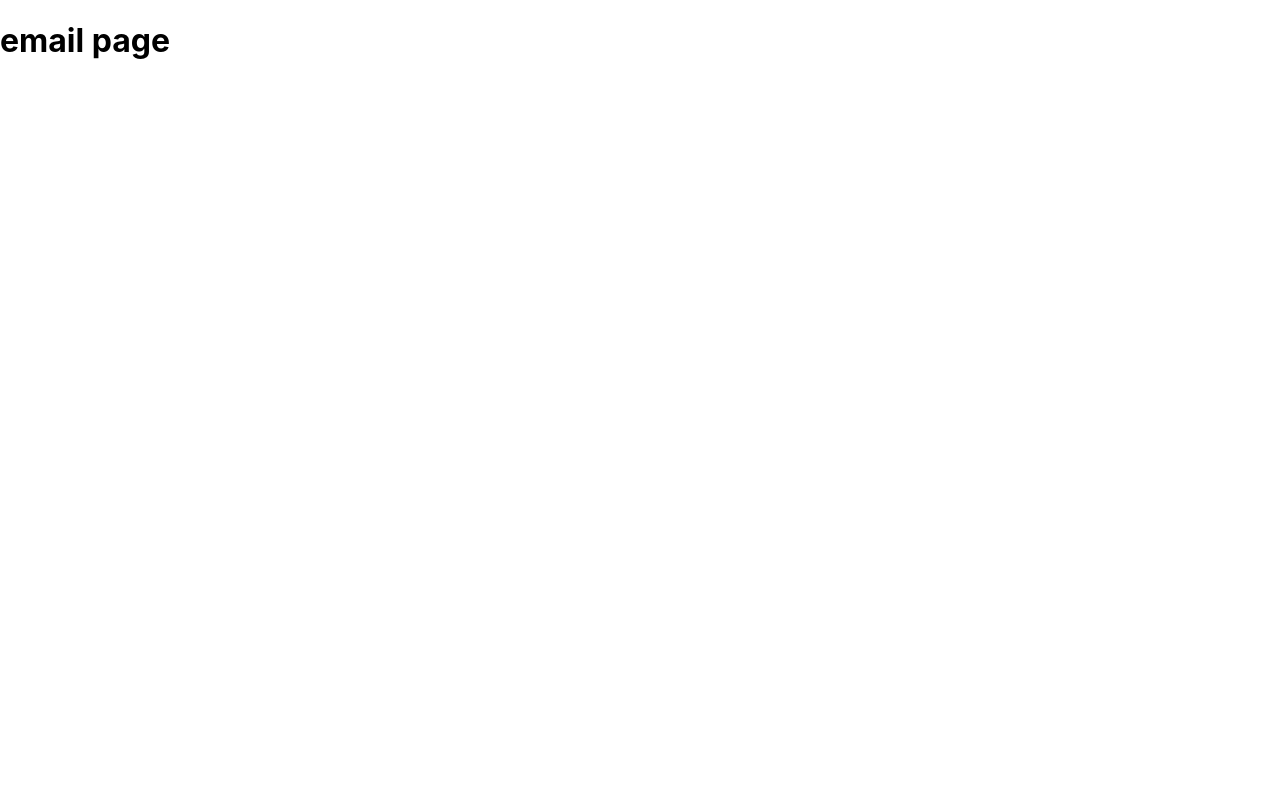
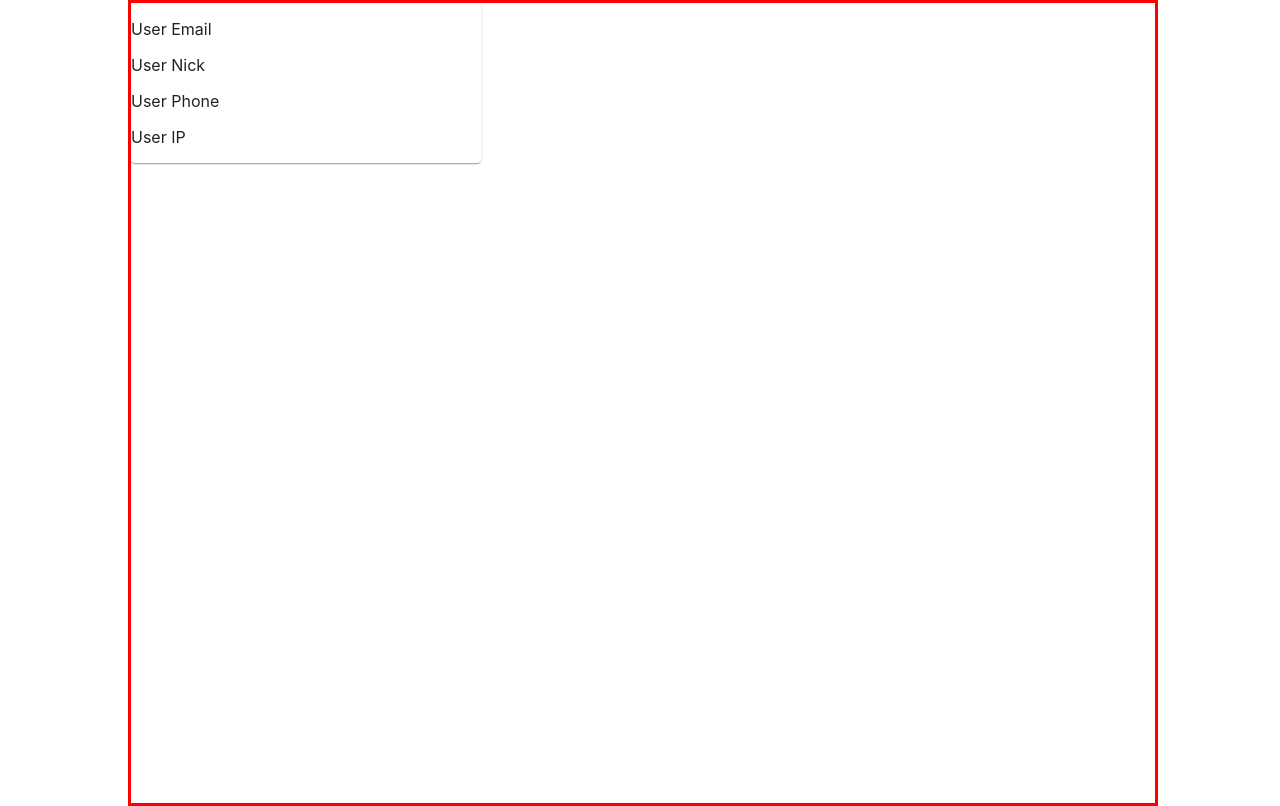
Before and after one commit to BogdanMarchukov/test_wilex, a React (Create React App) app: page /email in a window 1280 px wide. Built offline with nearby package versions, Linux system fonts and the light colour scheme.

Commit message:
Create PageLayout.js

```diff
--- /dev/null
+++ b/src/Component/UserCard/UserCard.tsx
@@ -0,0 +1,22 @@
+// @flow
+import * as React from 'react';
+import {Box, Card} from "@material-ui/core";
+
+type Props = {};
+export const UserCard = (props: Props) => {
+
+    return (
+        <Box
+            sx={{
+                width: '350px'
+            }}
+        >
+            <Card>
+                <p>User Email</p>
+                <p>User Nick</p>
+                <p>User Phone</p>
+                <p>User IP</p>
+            </Card>
+        </Box>
+    );
+};
--- /dev/null
+++ b/src/Layout/PageLayout.js
@@ -0,0 +1,11 @@
+import  React from 'react';
+import classes from './PageLayout.module.css'
+
+
+export const PageLayout = ({children}) => {
+    return (
+        <div className={classes.pageLayout} >
+            {children}
+        </div>
+    );
+};
--- /dev/null
+++ b/src/Layout/PageLayout.module.css
@@ -0,0 +1,7 @@
+.pageLayout {
+    position: absolute;
+    width: 80%;
+    height: 100vh;
+    border: solid red;
+    left: 10%;
+}
--- /dev/null
+++ b/src/Pages/Email/Email.module.css
@@ -0,0 +1,3 @@
+.wrapper {
+
+}
--- a/src/Pages/Email/Email.tsx
+++ b/src/Pages/Email/Email.tsx
@@ -1,13 +1,17 @@
 // @flow
 import * as React from 'react';
+import {PageLayout} from "../../Layout/PageLayout";
+import {Box, Card} from "@material-ui/core";
+import {UserCard} from "../../Component/UserCard/UserCard";
 
 type Props = {
 
 };
+
 export const Email = (props: Props) => {
     return (
-        <div>
-            <h1>email page</h1>
-        </div>
+        <PageLayout>
+            <UserCard/>
+        </PageLayout>
     );
 };
```
